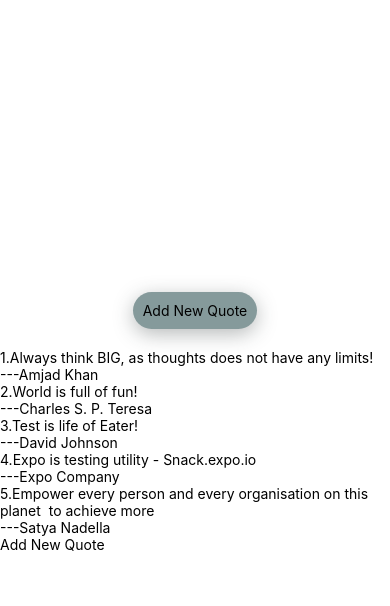
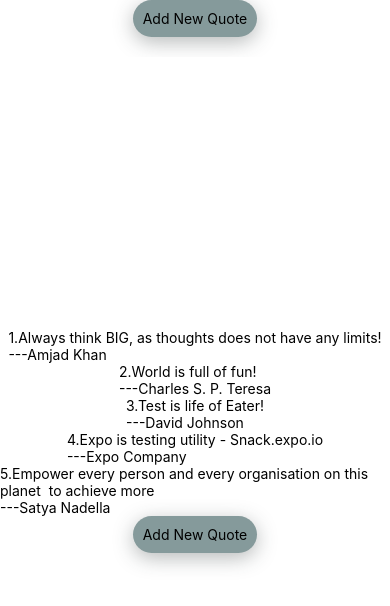
Before and after one commit to amjadk12/ReactNatExpoFunApps, a React Native app: screen / in a window 390 px wide. Shown: the top 606 px of the page. Built offline with nearby package versions, Linux system fonts and the light colour scheme.

Commit message:
Update ScrollView to Quotes

```diff
--- a/Component/Quotes.js
+++ b/Component/Quotes.js
@@ -6,7 +6,7 @@ export class Quotes extends Component {
   render() {
     const { quotes, onNewQuote } = this.props;
     return (
-      <View>
+      <View style={styles.container}>
         {quotes.map(quote => (
           <Quote
             QuoteId={quote.id}
@@ -14,11 +14,29 @@ export class Quotes extends Component {
             QuoteAuthor={quote.auth}
           />
         ))}
-        <TouchableOpacity onPress={onNewQuote}>
+        <TouchableOpacity style={styles.button} onPress={onNewQuote}>
           <Text>Add New Quote</Text>
         </TouchableOpacity>
       </View>
     );
   }
 }
+const styles = StyleSheet.create({
+  container: {
+    flex: 1,
+    backgroundColor: "#fff",
+    alignItems: "center",
+    justifyContent: "center"
+  },
+  button: {
+    backgroundColor: "#859a9b",
+    borderRadius: 30,
+    padding: 10,
+    marginBottom: 20,
+    shadowColor: "#303838",
+    shadowOffset: { width: 0, height: 5 },
+    shadowRadius: 20,
+    shadowOpacity: 0.35
+  }
+});
 export default Quotes;
```
